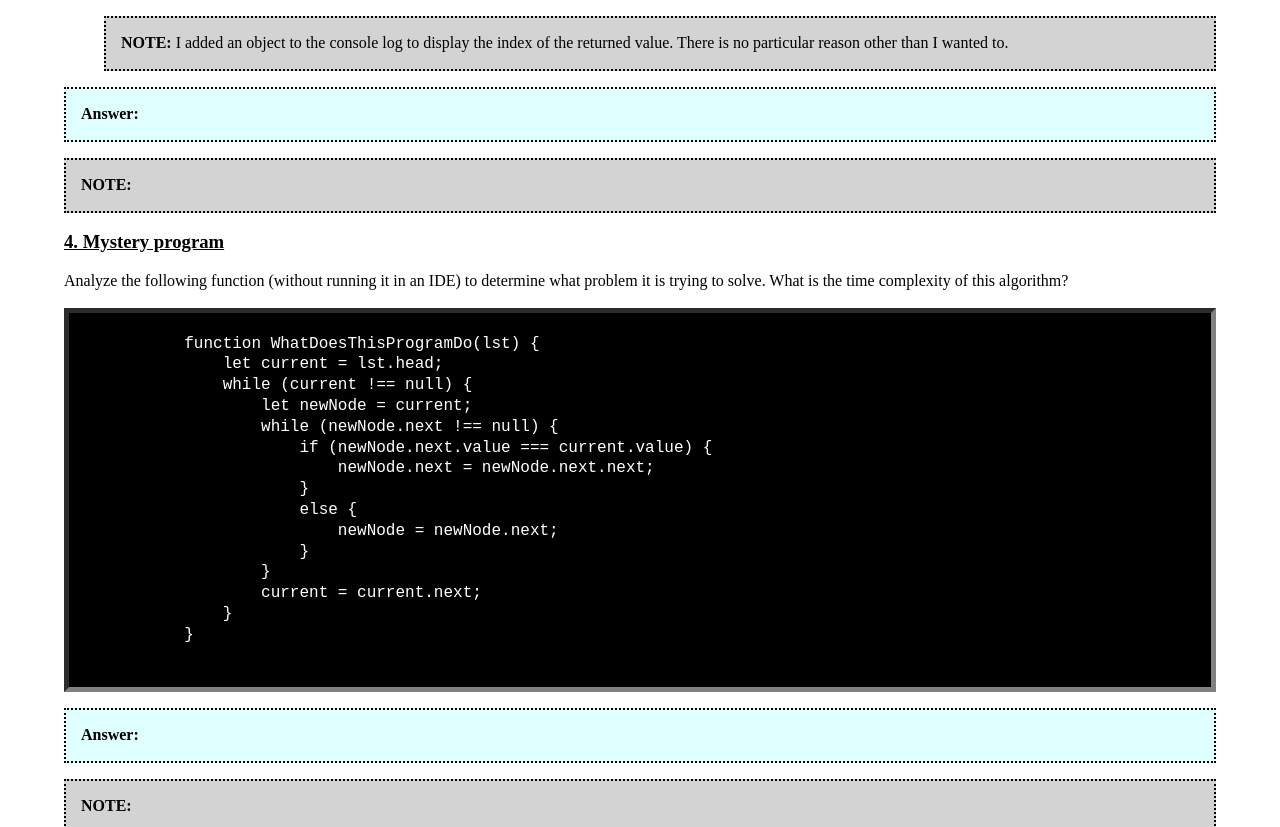
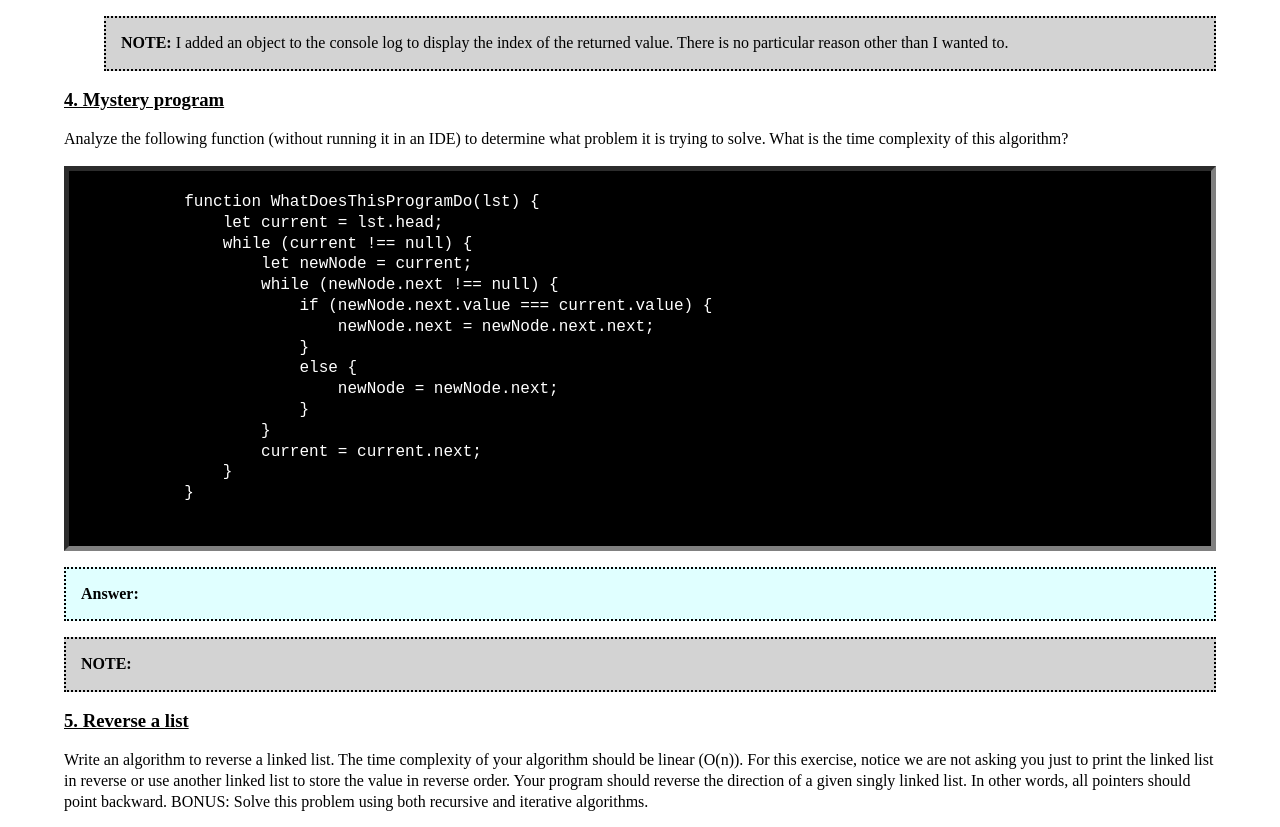
Before and after one commit to Thorn51/DSA-Linked-Lists, a website with bundled scripts: page index.html in a window 1280 px wide. Shown: the part 9542-10369 px from the top of the page. Built offline with nearby package versions, Linux system fonts and the light colour scheme.

Commit message:
Remove uncessary note and answer section

```diff
--- a/index.html
+++ b/index.html
@@ -534,9 +534,6 @@
           </p>
         </li>
       </ul>
-
-      <p class="answer"><span class="bold">Answer:</span></p>
-      <p class="note"><span class="bold">NOTE:</span></p>
       <h3>4. Mystery program</h3>
       <p class="question">
         Analyze the following function (without running it in an IDE) to
```
